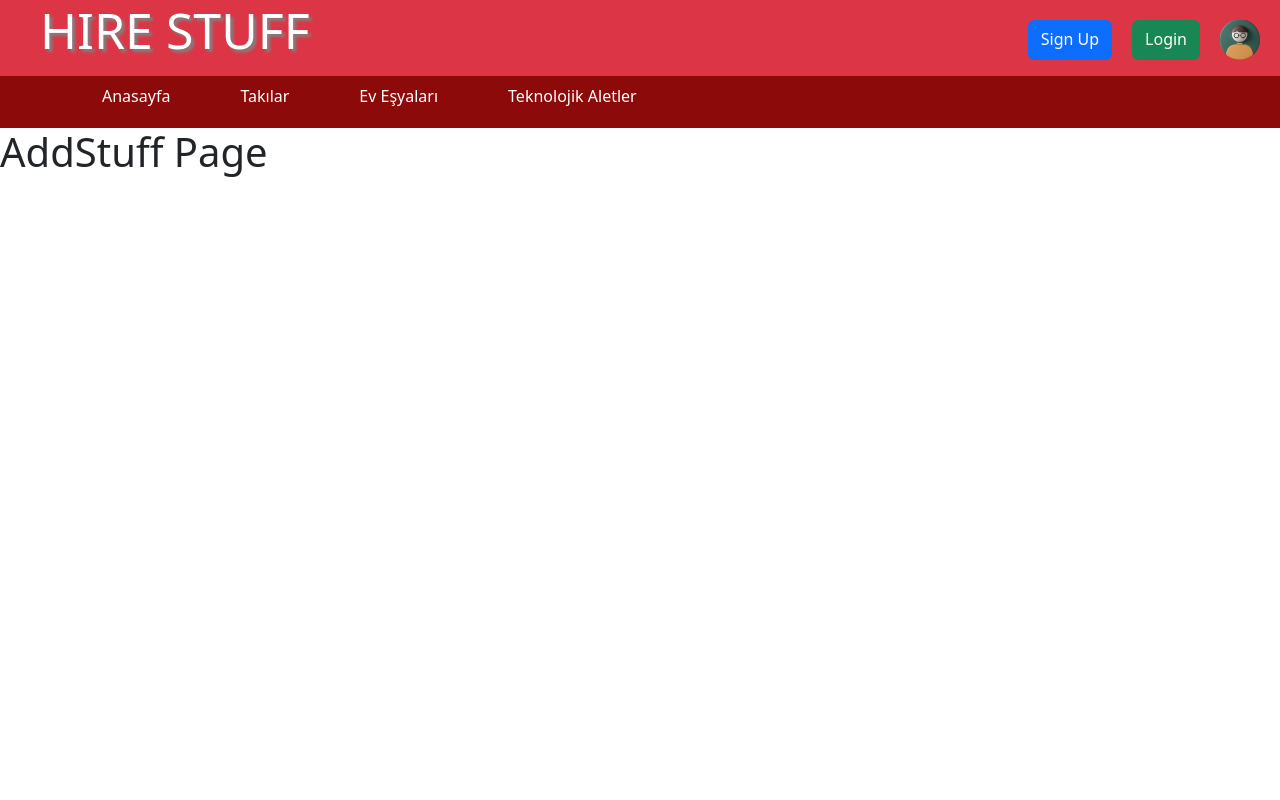
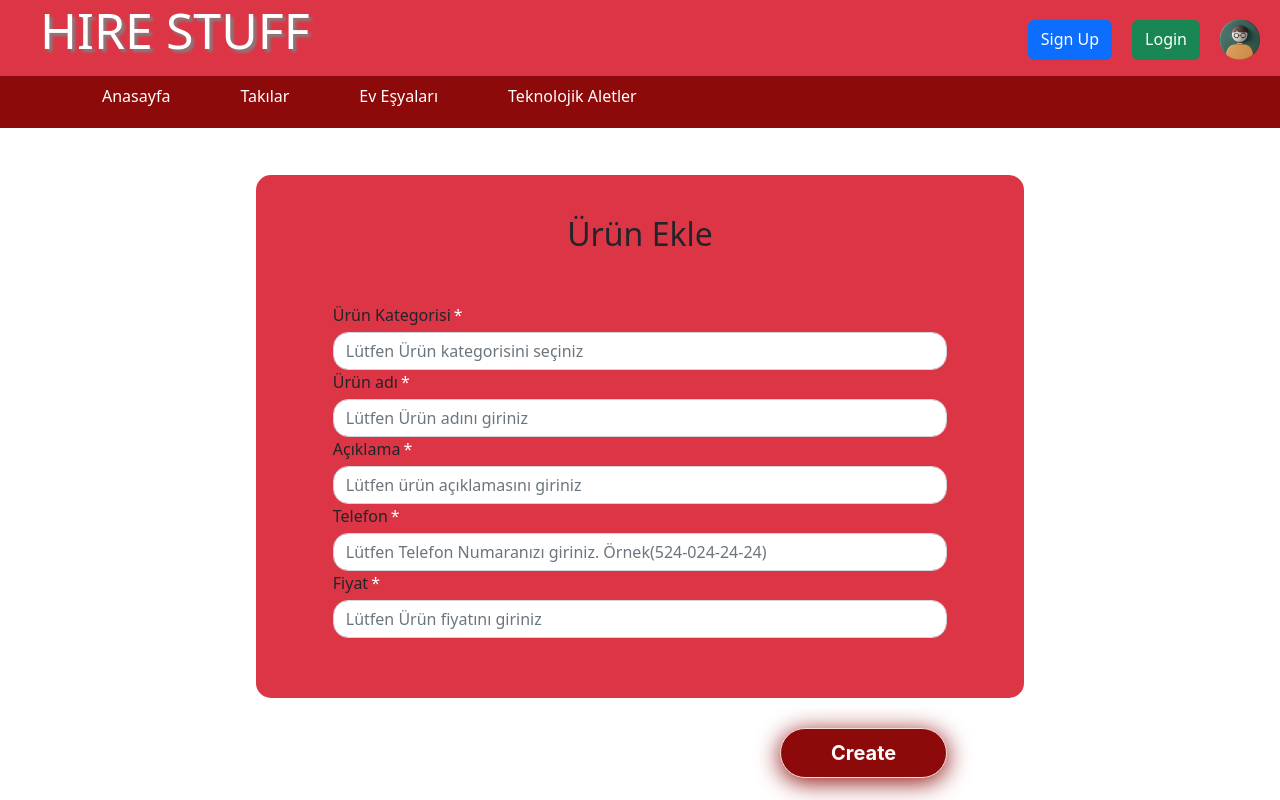
Before and after one commit to felataslan/ThesisProject, a React (Create React App) app: page /addStuff in a window 1280 px wide. Shown: the top 800 px of the page. Built offline with nearby package versions, Linux system fonts and the light colour scheme.

Commit message:
[Feature]-[12]-[semver:minor]-addStuff page design done.

```diff
--- a/package.json
+++ b/package.json
@@ -3,6 +3,8 @@
   "version": "0.1.0",
   "private": true,
   "dependencies": {
+    "@fortawesome/free-solid-svg-icons": "^6.2.1",
+    "@fortawesome/react-fontawesome": "^0.2.0",
     "@testing-library/jest-dom": "^5.16.5",
     "@testing-library/react": "^13.3.0",
     "@testing-library/user-event": "^13.5.0",
@@ -13,6 +15,7 @@
     "react": "^18.2.0",
     "react-bootstrap": "^2.5.0",
     "react-dom": "^18.2.0",
+    "react-fontawesome": "^1.7.1",
     "react-icons": "^4.4.0",
     "react-router-dom": "^6.4.2",
     "react-scripts": "5.0.1",
--- /dev/null
+++ b/src/components/createProducts.js
@@ -0,0 +1,120 @@
+import React, { useState } from 'react'
+import "../style/addStuff.scss"
+import axios from 'axios'
+import {useNavigate}  from 'react-router-dom';
+
+
+function CreateSurveyComponenet() {
+
+    //   const location=useLocation()
+    // const [photoProduct, setphotoProduct] = useState("");
+    const [category, setCategory] = useState("");
+    const [productName, setProductName] = useState("");
+    const [description, setDescription] = useState("");
+    const [phone, setPhone] = useState("");
+    const [price, setPrice] = useState("");
+    const navigate=useNavigate();
+
+    let alertMessage='';
+
+
+
+
+    function InvalidMsg(e) {
+        if (e.target.value === '') {
+            e.target.setCustomValidity('Please fill in the marked fields');
+        }
+        else {
+            e.target.setCustomValidity('');
+        }
+        return true;
+    }
+
+    const handleSubmit = (e) => {
+        e.preventDefault()
+
+        if(localStorage.getItem('token')){
+            axios.post('http://localhost:3100/products/createproduct',
+        {
+            // photoFile:photoProduct,
+            category:category,
+            productName:productName,
+            description:description,
+            phone:phone,
+            price:price,
+        },
+        {
+            headers:{
+                authorization:localStorage.getItem('token'),
+            },
+        }
+        ).then((result)=>{
+                console.log(result)
+                if(result.status){
+                    alertMessage+='Ürün başarıyla oluşturuldu'
+                    navigate('/listStuff')
+
+                }
+        }).catch((result)=>{
+            console.log(result);
+            alertMessage='Ürün oluşturulamadı'
+        })
+
+        }else{
+            navigate('/login')
+        }
+        alert(alertMessage)
+    }
+    return (
+        <div>
+            <div className='createSurveyContainer'>
+                <div className='createSurvey'>
+                    <h2> Ürün Ekle</h2>
+                    <div className='questionInput'>
+                        <form onSubmit={handleSubmit}>
+                            {/* <div className="form-group">
+                                <label htmlFor="exampleInputEmail1" style={{ fontSize: "16px" }}>Ürün Fotoğrafı</label>
+                                <span style={{ color: "white", marginLeft: "3px" }} className='form-required'>*</span>
+                                <input value={photoProduct} onChange={(e) => setphotoProduct(e.target.value)} onInput={InvalidMsg} onInvalidCapture={InvalidMsg} required style={{ marginBottom: "0px" }} type="file" className="form-control questionInputStyle" id="exampleInputEmail1"  />
+                            </div> */}
+                            <div className="form-group">
+                                <label htmlFor="exampleInputEmail2" style={{ fontSize: "16px" }}>Ürün Kategorisi</label>
+                                <span style={{ color: "white", marginLeft: "3px" }} className='form-required'>*</span>
+                                <input value={category} onChange={(e) => setCategory(e.target.value)} onInput={InvalidMsg} onInvalidCapture={InvalidMsg} required style={{ marginBottom: "0px" }} type="text" className="form-control questionInputStyle" id="exampleInputEmail2" placeholder="Lütfen Ürün kategorisini seçiniz" />
+                            </div>
+                            <div className="form-group">
+                                <label htmlFor="exampleInputEmail3" style={{ fontSize: "16px" }}>Ürün adı</label>
+                                <span style={{ color: "white", marginLeft: "3px" }} className='form-required'>*</span>
+                                <input value={productName} onChange={(e) => setProductName(e.target.value)} onInput={InvalidMsg} onInvalidCapture={InvalidMsg} required style={{ marginBottom: "0px" }} type="text" className="form-control questionInputStyle" id="exampleInputEmail3" placeholder="Lütfen Ürün adını giriniz" />
+                            </div>
+                            <div className="form-group">
+                                <label htmlFor="exampleInputEmail4" style={{ fontSize: "16px" }}>Açıklama</label>
+                                <span style={{ color: "white", marginLeft: "3px" }} className='form-required'>*</span>
+                                <input value={description} onChange={(e) => setDescription(e.target.value)} onInput={InvalidMsg} onInvalidCapture={InvalidMsg} required type="text" className="form-control questionInputStyle" id="exampleInputEmail4" placeholder="Lütfen ürün açıklamasını giriniz" />
+                            </div>
+                            <div className="form-group">
+                                <label htmlFor="phone" style={{ fontSize: "16px" }}>Telefon</label>
+                                <span style={{ color: "white", marginLeft: "3px" }} className='form-required'>*</span>
+                                <input value={phone} onChange={(e) => setPhone(e.target.value)} onInput={InvalidMsg} onInvalidCapture={InvalidMsg} required type="tel" className="form-control questionInputStyle" id="phone" pattern="[0-9]{3}-[0-9]{3}-[0-9]{2}-[0-9]{2}" placeholder="Lütfen Telefon Numaranızı giriniz. Örnek(524-024-24-24)"/>
+                            </div>
+                            <div className="form-group">
+                                <label htmlFor="price" style={{ fontSize: "16px" }}>Fiyat</label>
+                                <span style={{ color: "white", marginLeft: "3px" }} className='form-required'>*</span>
+                                <input value={price} onChange={(e) => setPrice(e.target.value)} onInput={InvalidMsg} onInvalidCapture={InvalidMsg} required type="number" className="form-control questionInputStyle" id="price"  placeholder="Lütfen Ürün fiyatını giriniz " />
+                            </div>
+
+
+
+
+                            <div className='createButtonContainer'>
+                                <button type="submit" className='createButton'>Create</button>
+                            </div>
+                        </form>
+
+                    </div>
+                </div>
+            </div>
+        </div>
+    )
+}
+export default CreateSurveyComponenet
--- a/src/screens/AddStuff.js
+++ b/src/screens/AddStuff.js
@@ -1,16 +1,20 @@
 import React from 'react'
 import Menu from '../components/Menu'
+import "../style/addStuff.scss"
+import CreateProduct from '../components/createProducts'
+import Footer from '../components/Footer'
+
 
 const AddStuff = () => {
-
-
 
   return (
     <div>
         <Menu isLogin={localStorage.getItem("token")? true:false}/>
 
-          <h1>AddStuff Page</h1>
+          <CreateProduct />
 
+
+          <Footer/>
     </div>
   )
 }
--- a/src/screens/SignUp.js
+++ b/src/screens/SignUp.js
@@ -178,11 +178,6 @@ const SignUp =()=> {
                                 <option>Ankara</option>
                                 <option>Kocaeli</option>
                                 <option>Antalya</option>
-                                {/* {cityList.map((item) => {
-                                    return (
-                                        <option>{item}</option>
-                                    )
-                                })} */}
                             </select>
                         </div>
                         <div class="form-group">
--- /dev/null
+++ b/src/style/addStuff.scss
@@ -0,0 +1,81 @@
+%layout-center {
+    display: flex;
+    justify-content: center;
+    align-items: center;
+}
+
+$width-container: 100%;
+$length: 50px;
+
+
+
+.createSurveyContainer {
+    width: $width-container;
+    height: auto;
+    @extend %layout-center;
+    margin-top: 100px;
+
+    .createSurvey {
+        width: 60%;
+        height: auto;
+        background-color: #dc3545;
+        border-radius: 15px;
+
+    }
+
+    .questionInput {
+        width: 90%;
+        height: 100%;
+        margin-top: $length;
+        padding-left: 10%;
+    }
+
+    .createButtonContainer {
+        width: $width-container;
+        height: $length;
+        display: flex;
+        justify-content: flex-end;
+        margin-top: 10px;
+
+        .createButton {
+            position:relative;
+            background-color:rgb(140, 10, 10);
+            border: 1px solid #F5DCD6;
+            box-shadow: 0px 4px 24px rgb(140, 10, 10);
+            border-radius: 40px;
+            padding-left: 50px;
+            padding-right: 50px;
+            font-family: 'Inter';
+            font-style: normal;
+            font-weight: 700;
+            font-size: 20px;
+            line-height: 24px;
+            /* identical to box height */
+            top: 80px;
+            text-align: center;
+            color: #FFFFFF;
+        }
+    }
+
+}
+
+
+
+.questionInputStyle {
+    background-color: white;
+    margin-top: 5px;
+    border-radius: 15px;
+}
+ h2{
+    margin-top: 40px;
+    text-align: center;
+ }
+// .questionInputStyle::placeholder{
+//     color: #000000;
+
+// }
+
+Footer{
+    position: relative;
+    top: 200px;
+}
```
Also changed, not shown: 1 other file (tests, documents, lock files or other folders).
